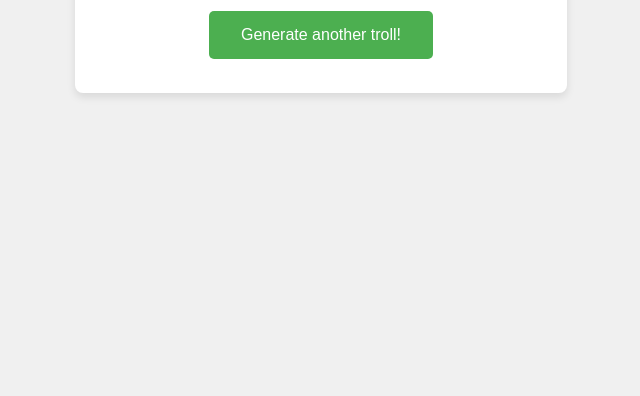
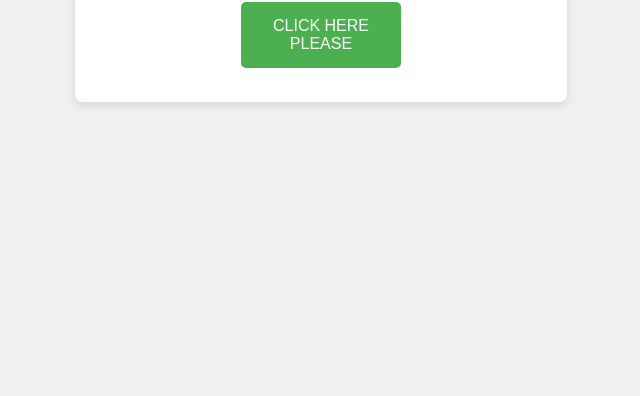
Before and after one commit to prajnaditya/darshan, a plain HTML site: page index.html in a window 1280 px wide. Shown: the part 404-800 px from the top of the page, without its empty margins (319-959 px from the left). Drawn offline with Linux system fonts and the light colour scheme.

Commit message:
Update index.html

```diff
--- a/index.html
+++ b/index.html
@@ -10,7 +10,7 @@
     <div class="container">
         <h1>Happy Birthday, DARSHAN !</h1>
         <p class="troll-line" id="trollLine"></p>
-        <button id="generateWish">Generate another troll!</button>
+        <button id="generateWish">CLICK HERE <br>PLEASE</button>
     </div>
     <script src="script.js"></script>
 </body>
```
